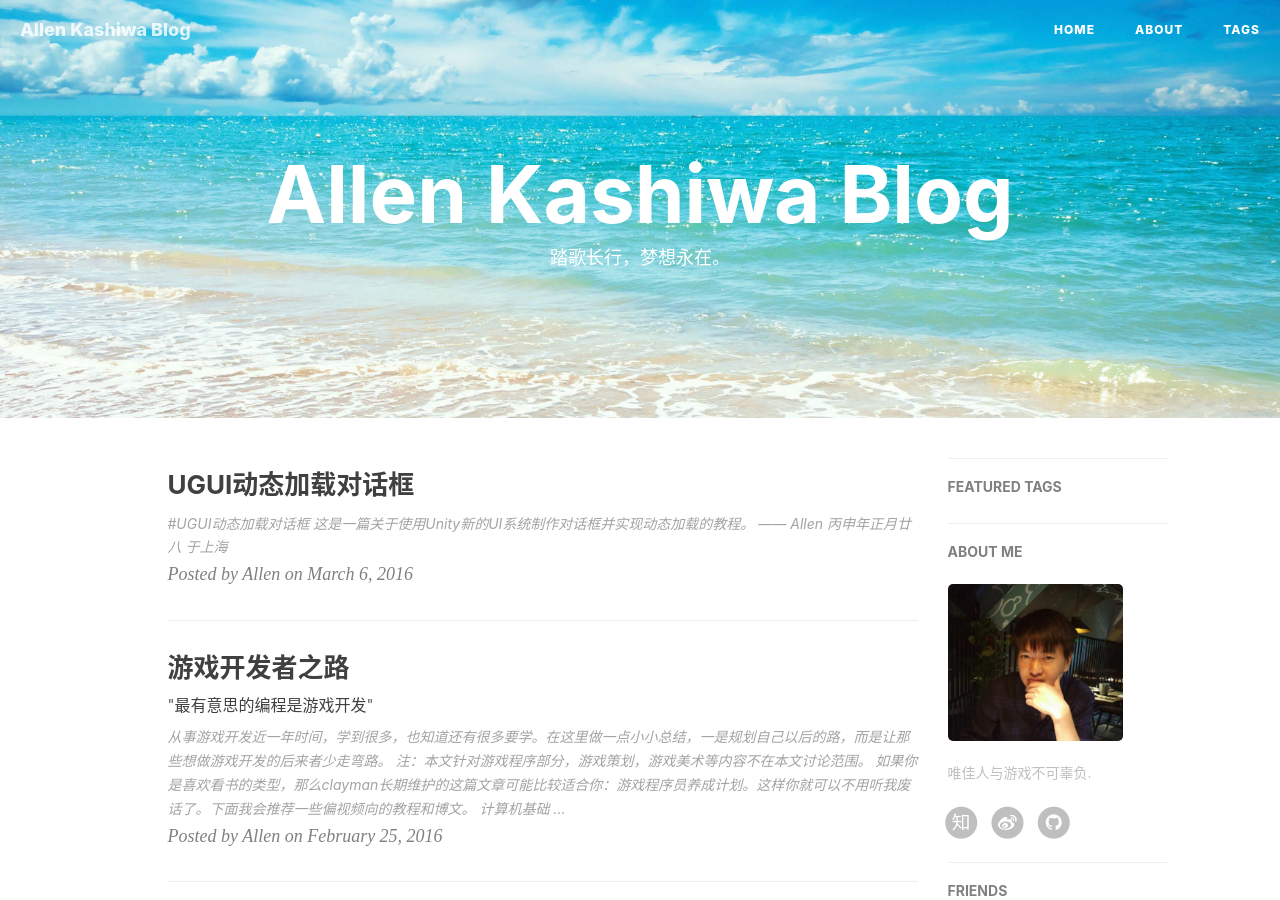
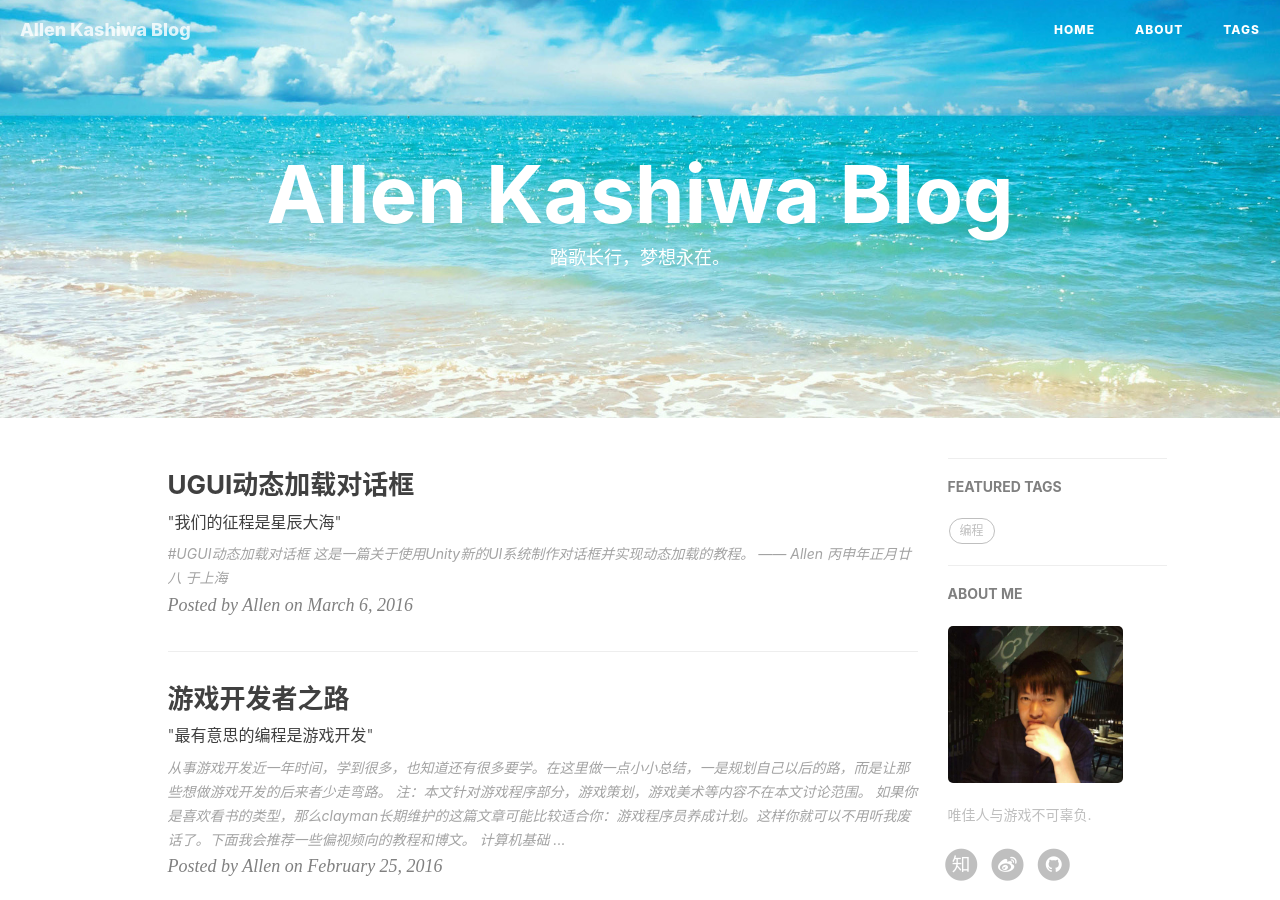
Before and after one commit to AllenKashiwa/AllenKashiwa.github.io, a Jekyll site: the page built from index.html, in a window 1280 px wide and 900 px high. Built offline with Jekyll 4.4.1, drawn with Linux system fonts in a browser that asks for light colours; nearby versions of some CDN libraries; the list of posts is cut into pages by our own code; comment, search, counter and statistics services are not loaded.

Commit message:
test new post

```diff
--- a/_posts/2016-03-06-load-ugui-dialog-dynamically.md
+++ b/_posts/2016-03-06-load-ugui-dialog-dynamically.md
@@ -1,12 +1,12 @@
 ---
 layout:     post
 title:      "UGUI动态加载对话框"
-subtitle:   ""
-date:       2016-03-06 22:45:00
+subtitle:   " \"我们的征程是星辰大海\""
+date:       2016-03-06 21:09:00
 author:     "Allen"
 header-img: "img/post-bg-2015.jpg"
 tags:
-    - Unity3D
+    - 编程
 ---
 
 #UGUI动态加载对话框
```
